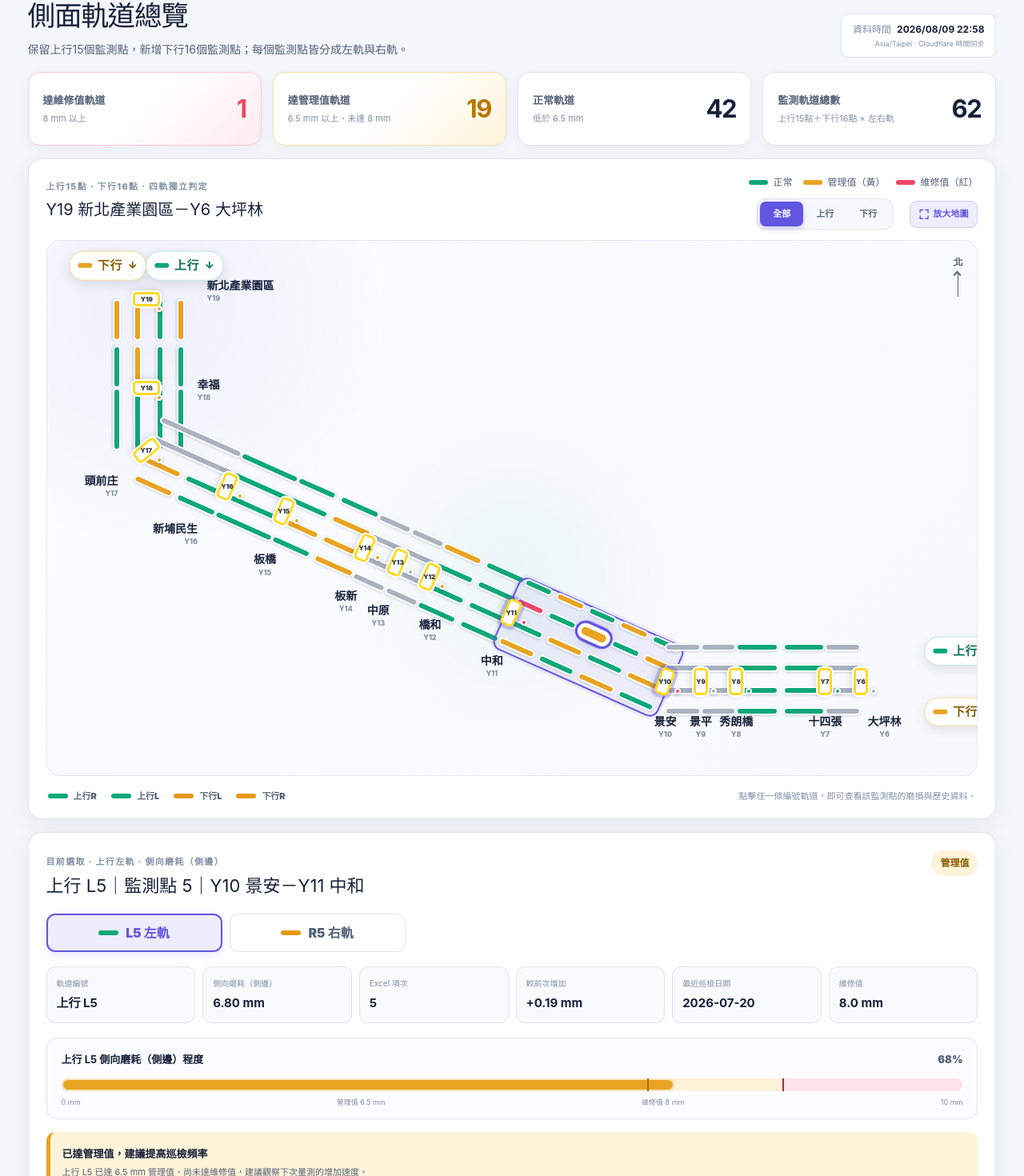
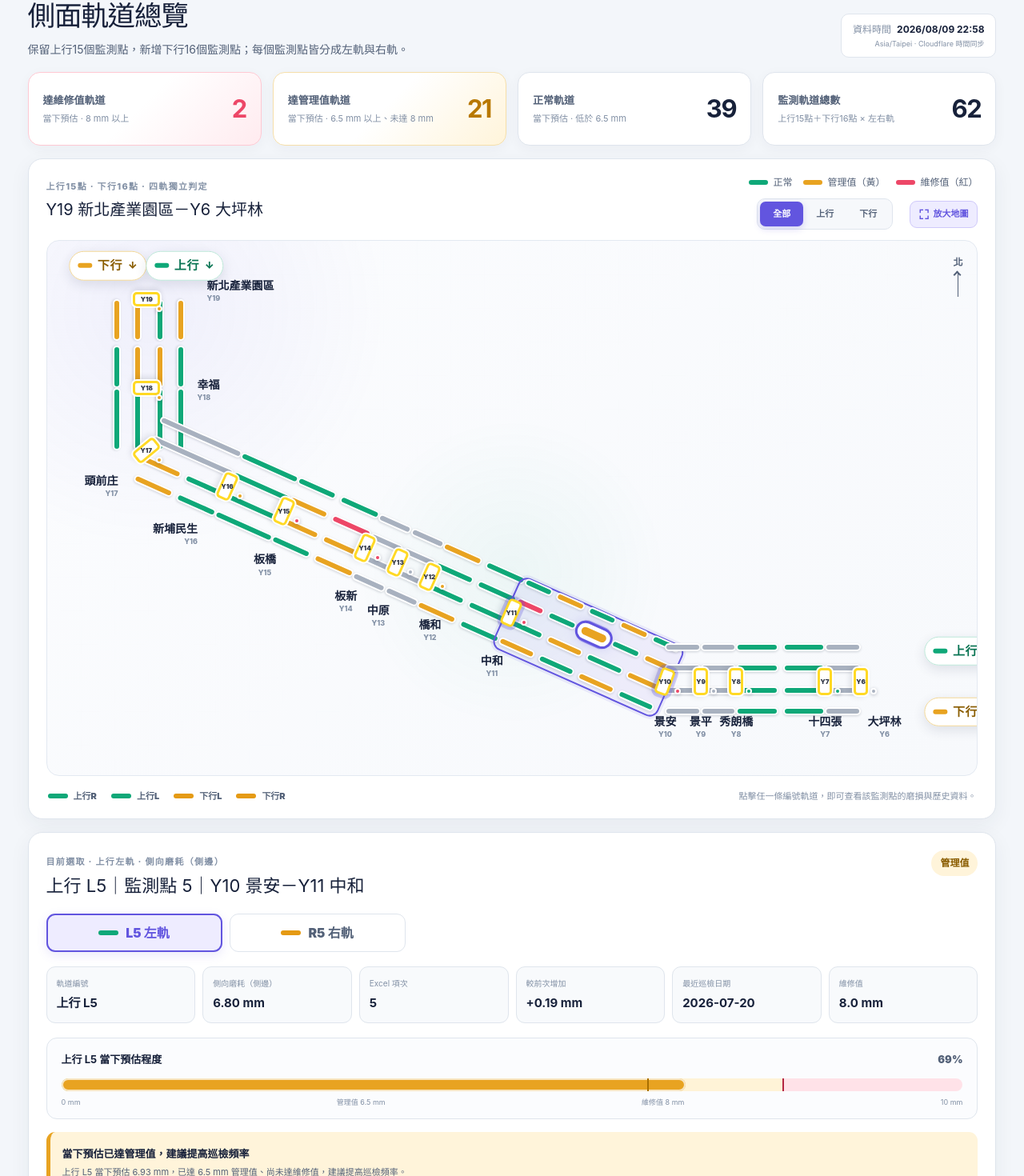
Before and after one commit to forever01260407/MRT, a Next.js app: page /side-wear in a window 1280 px wide. Shown: the part 129-1599 px from the top of the page at 80% size. Built offline with nearby package versions, Linux system fonts and the light colour scheme.

Commit message:
Color rails by current wear estimates

```diff
--- a/app/wear/page.tsx
+++ b/app/wear/page.tsx
@@ -381,6 +381,23 @@ export default function WearOverviewPage({ mode = "tread" }: { mode?: WearMode }
   const config = wearModeConfig[mode];
   const monitorPoints = mode === "side" ? [...sideUpMonitorPoints, ...sideDownMonitorPoints] : [...treadUpMonitorPoints, ...treadDownMonitorPoints];
   const getWearStatus = (wear: number) => wearStatus(wear, mode);
+  const currentRailEstimates = useMemo(() => {
+    const activeConfig = wearModeConfig[mode];
+    const activePoints = mode === "side" ? [...sideUpMonitorPoints, ...sideDownMonitorPoints] : [...treadUpMonitorPoints, ...treadDownMonitorPoints];
+    const estimates = new Map<string, { wear: number; status: RailStatus }>();
+    for (const point of activePoints) {
+      for (const side of ["left", "right"] as RailSide[]) {
+        const reading = point.readings[side];
+        const prediction = predictWearTrend(reading.history, activeConfig.warning, activeConfig.critical);
+        const projection = currentEpochMs === null ? null : projectWearAtTime(prediction, currentEpochMs);
+        const wear = projection?.wear ?? reading.wear;
+        estimates.set(railKey(point.direction, point.number, side), { wear, status: wearStatus(wear, mode) });
+      }
+    }
+    return estimates;
+  }, [currentEpochMs, mode]);
+  const getCurrentRailEstimate = (point: MonitorPoint, side: RailSide) => currentRailEstimates.get(railKey(point.direction, point.number, side))
+    ?? { wear: point.readings[side].wear, status: getWearStatus(point.readings[side].wear) };
 
   useEffect(() => {
     let disposed = false;
@@ -471,21 +488,26 @@ export default function WearOverviewPage({ mode = "tread" }: { mode?: WearMode }
   const selectedReading = selectedPoint.readings[selectedRailSide];
   const selectedCode = railCode(selectedPoint.number, selectedRailSide);
   const selectedDisplayCode = `${directionText[selectedPoint.direction]} ${selectedCode}`;
-  const selectedStatus = getWearStatus(selectedReading.wear);
+  const selectedEstimate = getCurrentRailEstimate(selectedPoint, selectedRailSide);
   const selectedPrediction = predictWearTrend(selectedReading.history, config.warning, config.critical);
   const currentProjection = currentEpochMs === null ? null : projectWearAtTime(selectedPrediction, currentEpochMs);
-  const currentEstimatedWear = currentProjection?.wear ?? selectedReading.wear;
-  const currentEstimatedStatus = getWearStatus(currentEstimatedWear);
+  const currentEstimatedWear = selectedEstimate.wear;
+  const currentEstimatedStatus = selectedEstimate.status;
+  const selectedStatus = currentEstimatedStatus;
   const currentTaipeiTime = currentEpochMs === null ? "時間同步中…" : formatTaipeiDateTime(currentEpochMs);
   const clockSourceText = clockSyncState === "cloudflare" ? "Cloudflare 時間同步" : clockSyncState === "fallback" ? "裝置時間備援" : "正在向 Cloudflare 同步";
-  const allRails = monitorPoints.flatMap((point) => [point.readings.left, point.readings.right]);
-  const criticalCount = allRails.filter((reading) => getWearStatus(reading.wear) === "critical").length;
-  const warningCount = allRails.filter((reading) => getWearStatus(reading.wear) === "warning").length;
-  const normalCount = allRails.length - criticalCount - warningCount;
-  const criticalRails = monitorPoints
-    .flatMap((point) => (["left", "right"] as RailSide[]).map((side) => ({ point, side, reading: point.readings[side] })))
-    .filter(({ reading }) => getWearStatus(reading.wear) === "critical")
-    .sort((a, b) => b.reading.wear - a.reading.wear);
+  const currentRails = monitorPoints.flatMap((point) => (["left", "right"] as RailSide[]).map((side) => ({
+    point,
+    side,
+    reading: point.readings[side],
+    estimate: getCurrentRailEstimate(point, side),
+  })));
+  const criticalCount = currentRails.filter(({ estimate }) => estimate.status === "critical").length;
+  const warningCount = currentRails.filter(({ estimate }) => estimate.status === "warning").length;
+  const normalCount = currentRails.length - criticalCount - warningCount;
+  const criticalRails = currentRails
+    .filter(({ estimate }) => estimate.status === "critical")
+    .sort((a, b) => b.estimate.wear - a.estimate.wear);
 
   const selectRail = (point: MonitorPoint, side: RailSide) => {
     setSelectedDirection(point.direction);
@@ -515,7 +537,7 @@ export default function WearOverviewPage({ mode = "tread" }: { mode?: WearMode }
   const stationStatus = (station: Station) => {
     const adjacent = monitorPoints.filter((point) => point.from.id === station.id || point.to.id === station.id);
     if (!adjacent.length) return "unknown";
-    return worstStatus(adjacent.flatMap((point) => [getWearStatus(point.readings.left.wear), getWearStatus(point.readings.right.wear)]));
+    return worstStatus(adjacent.flatMap((point) => [getCurrentRailEstimate(point, "left").status, getCurrentRailEstimate(point, "right").status]));
   };
 
   const renderTopology = (activeLayout: RouteLayout) => (
@@ -531,6 +553,7 @@ export default function WearOverviewPage({ mode = "tread" }: { mode?: WearMode }
           if (!segmentPoints.length) return <span className={`fallback-track unknown ${filteredOut ? "filtered-out" : ""}`} aria-hidden="true"></span>;
           return segmentPoints.map((point) => {
             const reading = point.readings[side];
+            const estimate = getCurrentRailEstimate(point, side);
             const code = railCode(point.number, side);
             const mapCode = mapRailCode(direction, point.number, side);
             const selected = selectedDirection === direction && selectedPointNumber === point.number && selectedRailSide === side;
@@ -538,11 +561,11 @@ export default function WearOverviewPage({ mode = "tread" }: { mode?: WearMode }
               <button
                 type="button"
                 key={railKey(direction, point.number, side)}
-                className={`device-track ${getWearStatus(reading.wear)} ${selected ? "selected" : ""} ${filteredOut ? "filtered-out" : ""}`}
+                className={`device-track ${estimate.status} ${selected ? "selected" : ""} ${filteredOut ? "filtered-out" : ""}`}
                 onClick={(event) => { event.stopPropagation(); selectRail(point, side); }}
                 aria-pressed={selected}
-                title={`${directionText[direction]} ${code}｜${sideText[side]}｜${config.measurement} ${reading.wear} mm｜${statusText[getWearStatus(reading.wear)]}`}
-                aria-label={`${directionText[direction]} ${code}，${sideText[side]}，${config.measurement} ${reading.wear} 毫米，${statusText[getWearStatus(reading.wear)]}`}
+                title={`${directionText[direction]} ${code}｜${sideText[side]}｜實測 ${reading.wear.toFixed(2)} mm｜當下預估 ${estimate.wear.toFixed(2)} mm｜${statusText[estimate.status]}`}
+                aria-label={`${directionText[direction]} ${code}，${sideText[side]}，實測 ${reading.wear.toFixed(2)} 毫米，當下預估 ${estimate.wear.toFixed(2)} 毫米，${statusText[estimate.status]}`}
               >
                 <span className={`device-track-label wear-label-${direction}-${side}`} style={{ transform: `translateX(-50%) rotate(${-geometry.angle}deg)` }}>{mapCode}</span>
               </button>
@@ -690,10 +713,10 @@ export default function WearOverviewPage({ mode = "tread" }: { mode?: WearMode }
         </div>
 
         <section className="summary-grid wear-summary-grid" aria-label={`${config.title}摘要`}>
-          <article className="summary-card danger-card"><span>達維修值軌道</span><strong>{criticalCount}</strong><small>{config.critical} mm 以上</small></article>
-          <article className="summary-card warning-card"><span>達管理值軌道</span><strong>{warningCount}</strong><small>{config.warning} mm 以上、未達 {config.critical} mm</small></article>
-          <article className="summary-card"><span>正常軌道</span><strong>{normalCount}</strong><small>低於 {config.warning} mm</small></article>
-          <article className="summary-card"><span>監測軌道總數</span><strong>{allRails.length}</strong><small>上行15點＋下行16點 × 左右軌</small></article>
+          <article className="summary-card danger-card"><span>達維修值軌道</span><strong>{criticalCount}</strong><small>當下預估 · {config.critical} mm 以上</small></article>
+          <article className="summary-card warning-card"><span>達管理值軌道</span><strong>{warningCount}</strong><small>當下預估 · {config.warning} mm 以上、未達 {config.critical} mm</small></article>
+          <article className="summary-card"><span>正常軌道</span><strong>{normalCount}</strong><small>當下預估 · 低於 {config.warning} mm</small></article>
+          <article className="summary-card"><span>監測軌道總數</span><strong>{currentRails.length}</strong><small>上行15點＋下行16點 × 左右軌</small></article>
         </section>
 
         <section className="workspace-grid" ref={workspaceRef}>
@@ -734,9 +757,10 @@ export default function WearOverviewPage({ mode = "tread" }: { mode?: WearMode }
                 <article key={`${point.direction}-${point.number}`} className={selectedDirection === point.direction && selectedPointNumber === point.number ? "selected" : ""}>
                   <strong>{directionText[point.direction]}監測點 {point.number} · {point.from.name}－{point.to.name}</strong>
                   <div>
-                    {(["left", "right"] as RailSide[]).map((side) => (
-                      <button key={side} type="button" className={getWearStatus(point.readings[side].wear)} onClick={() => selectRail(point, side)}>{mapRailCode(point.direction, point.number, side)} {point.readings[side].wear} mm</button>
-                    ))}
+                    {(["left", "right"] as RailSide[]).map((side) => {
+                      const estimate = getCurrentRailEstimate(point, side);
+                      return <button key={side} type="button" className={estimate.status} onClick={() => selectRail(point, side)}>{mapRailCode(point.direction, point.number, side)} 預估 {estimate.wear.toFixed(2)} mm</button>;
+                    })}
                   </div>
                 </article>
               ))}
@@ -765,14 +789,14 @@ export default function WearOverviewPage({ mode = "tread" }: { mode?: WearMode }
             </div>
 
             <div className="wear-gauge-card">
-              <div><strong>{selectedDisplayCode} {config.measurement}程度</strong><span>{Math.round(selectedReading.wear / config.scaleMax * 100)}%</span></div>
-              <div className="wear-gauge" style={{ background: `linear-gradient(90deg, #dcf7ec 0 ${config.warning / config.scaleMax * 100}%, #fff3d7 ${config.warning / config.scaleMax * 100}% ${config.critical / config.scaleMax * 100}%, #ffe2e8 ${config.critical / config.scaleMax * 100}% 100%)` }}><i className={selectedStatus} style={{ width: `${Math.min(100, selectedReading.wear / config.scaleMax * 100)}%` }}></i><b className="management-marker" style={{ left: `${config.warning / config.scaleMax * 100}%` }}></b><b className="maintenance-marker" style={{ left: `${config.critical / config.scaleMax * 100}%` }}></b></div>
+              <div><strong>{selectedDisplayCode} 當下預估程度</strong><span>{Math.round(currentEstimatedWear / config.scaleMax * 100)}%</span></div>
+              <div className="wear-gauge" style={{ background: `linear-gradient(90deg, #dcf7ec 0 ${config.warning / config.scaleMax * 100}%, #fff3d7 ${config.warning / config.scaleMax * 100}% ${config.critical / config.scaleMax * 100}%, #ffe2e8 ${config.critical / config.scaleMax * 100}% 100%)` }}><i className={selectedStatus} style={{ width: `${Math.min(100, currentEstimatedWear / config.scaleMax * 100)}%` }}></i><b className="management-marker" style={{ left: `${config.warning / config.scaleMax * 100}%` }}></b><b className="maintenance-marker" style={{ left: `${config.critical / config.scaleMax * 100}%` }}></b></div>
               <div className="wear-gauge-scale"><span>0 mm</span><span>管理值 {config.warning} mm</span><span>維修值 {config.critical} mm</span><span>{config.scaleMax} mm</span></div>
             </div>
 
             <aside className={`wear-maintenance-note ${selectedStatus}`}>
-              <strong>{selectedStatus === "critical" ? "已達維修值，建議安排現場複查" : selectedStatus === "warning" ? "已達管理值，建議提高巡檢頻率" : "維持例行巡檢"}</strong>
-              <p>{selectedStatus === "critical" ? `${selectedDisplayCode} 已達 ${config.critical} mm 維修值，請確認量測位置並安排研磨或更換評估。` : selectedStatus === "warning" ? `${selectedDisplayCode} 已達 ${config.warning} mm 管理值、尚未達維修值，建議觀察下次量測的增加速度。` : `${selectedDisplayCode} 目前低於 ${config.warning} mm 管理值，依原訂週期持續追蹤即可。`}</p>
+              <strong>{selectedStatus === "critical" ? "當下預估已達維修值，建議安排現場複查" : selectedStatus === "warning" ? "當下預估已達管理值，建議提高巡檢頻率" : "當下預估正常，維持例行巡檢"}</strong>
+              <p>{selectedStatus === "critical" ? `${selectedDisplayCode} 當下預估 ${currentEstimatedWear.toFixed(2)} mm，已達 ${config.critical} mm 維修值，請確認量測位置並安排研磨或更換評估。` : selectedStatus === "warning" ? `${selectedDisplayCode} 當下預估 ${currentEstimatedWear.toFixed(2)} mm，已達 ${config.warning} mm 管理值、尚未達維修值，建議提高巡檢頻率。` : `${selectedDisplayCode} 當下預估 ${currentEstimatedWear.toFixed(2)} mm，低於 ${config.warning} mm 管理值，依原訂週期持續追蹤即可。`}</p>
             </aside>
 
             <section className={`wear-prediction-card confidence-${selectedPrediction.confidence}`} aria-label={`${selectedDisplayCode}當下磨耗狀況推估`}>
@@ -820,13 +844,13 @@ export default function WearOverviewPage({ mode = "tread" }: { mode?: WearMode }
             <span className="alerts-count">{criticalRails.length} 條軌道達維修值</span>
           </div>
           <div className="alerts-table" role="table" aria-label={`${config.measurement}紅色異常軌道清單`}>
-            <div className="table-row table-head" role="row"><span>軌道</span><span>目前磨耗量</span><span>軌道位置</span><span>相比前次</span><span>操作</span></div>
-            {criticalRails.map(({ point, side, reading }) => {
+            <div className="table-row table-head" role="row"><span>軌道</span><span>當下預估量</span><span>軌道位置</span><span>最近實測變化</span><span>操作</span></div>
+            {criticalRails.map(({ point, side, reading, estimate }) => {
               const code = `${directionText[point.direction]} ${railCode(point.number, side)}`;
               return (
                 <div className="table-row" role="row" key={railKey(point.direction, point.number, side)}>
                   <strong>{code}</strong>
-                  <span><b className="danger-text">{reading.wear.toFixed(2)} mm</b></span>
+                  <span><b className="danger-text">{estimate.wear.toFixed(2)} mm</b></span>
                   <span>{point.from.id} {point.from.name}－{point.to.id} {point.to.name}</span>
                   <span className="danger-text">+{reading.change.toFixed(2)} mm</span>
                   <button type="button" className="table-action" onClick={() => locateRailOnMap(point, side)}>在圖上定位</button>
```
Also changed, not shown: 2 other files (tests, documents, lock files or other folders).
